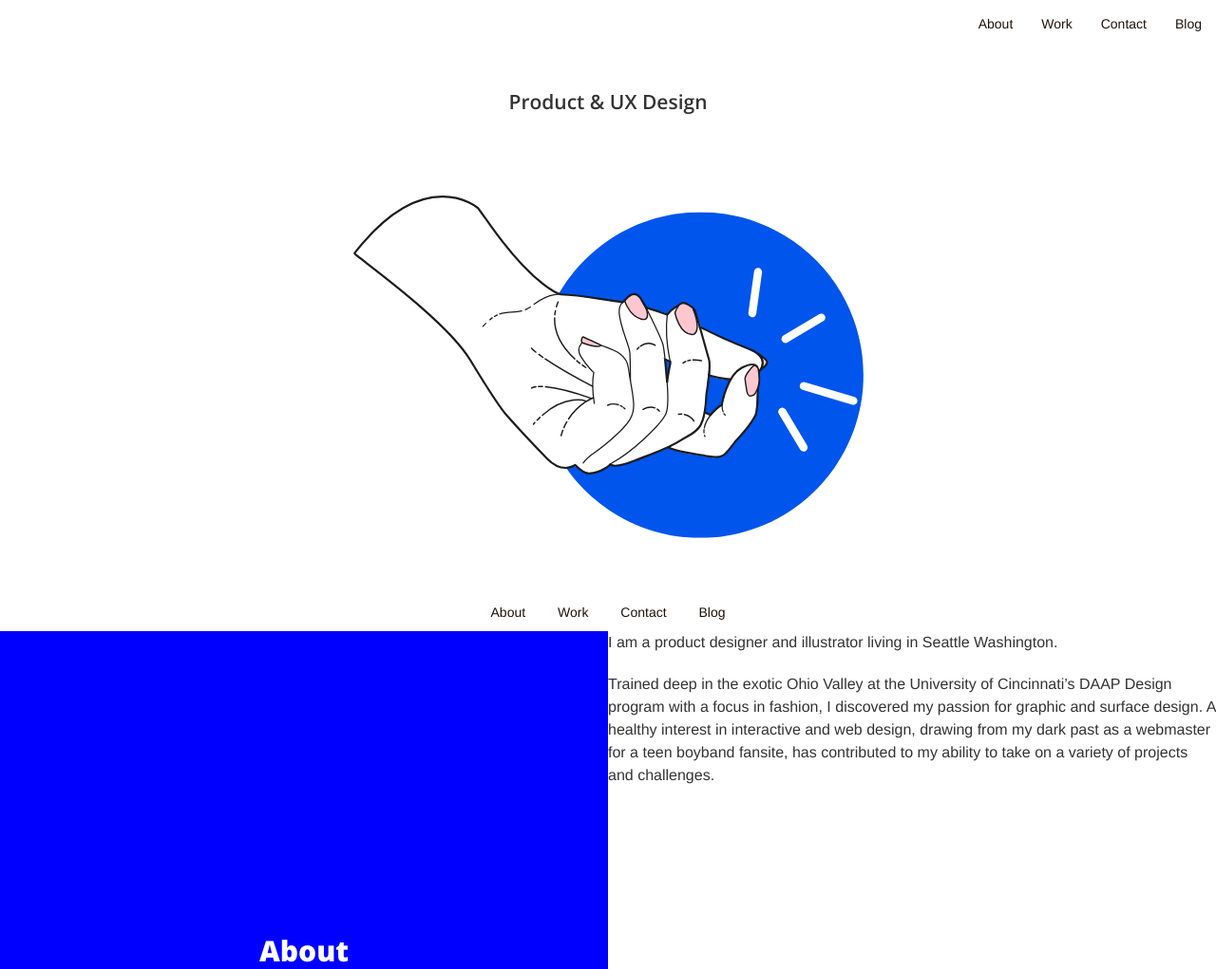
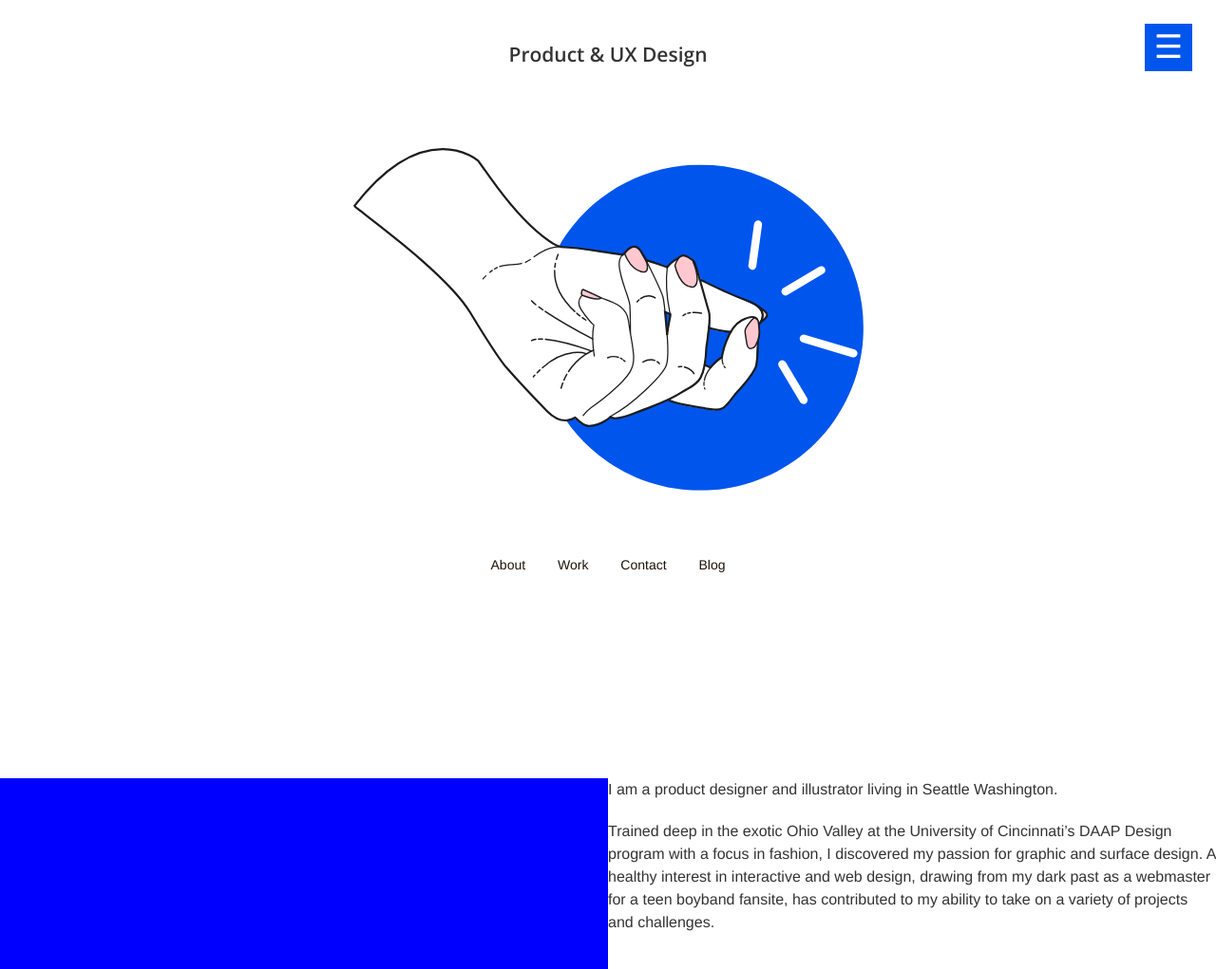
Before and after one commit to factoryhands/factoryhands.github.io, a website: page index.html in a window 1280 px wide. Shown: the top 1021 px of the page at 95% size. Drawn offline with nearby package versions, Linux system fonts and the light colour scheme.

Commit message:
adding new menu functionality

```diff
--- /dev/null
+++ b/css/hamburger-nav.css
@@ -0,0 +1,69 @@
+.menu, .menu-bg, .menu-burger {
+  z-index:1;
+  position: fixed;
+  width: 50px;
+  height: 50px;
+  font-size: 34px;
+  text-align: center;
+  right: 25px;
+  top: 25px;
+  overflow: hidden;
+}
+
+.menu-bg {
+  background: #0055ed;
+}
+.menu-bg.fs {
+  z-index:1;
+  transform: translate3d(50%, -50%, 0);
+  width: 300vw;
+  height: 300vw;
+}
+
+.menu-burger {
+  z-index:1;
+  -webkit-user-select: none;
+  cursor: pointer;
+  transition: .4s;
+  transform-origin: center;
+  color: white;
+}
+
+.menu-items {
+  z-index:1;
+  transition: .1s;
+  position: absolute;
+  font-weight: bold;
+  font-size: 40px;
+  letter-spacing: 10px;
+  color: white;
+  width: 100%;
+  text-align: center;
+  opacity: 0;
+  transition: .4s;
+  margin-top: 100px;
+  pointer-events: none;
+}
+.menu-items div {
+  opacity: 0;
+  margin-top: 0px;
+}
+.menu-items.fs {
+  pointer-events: auto;
+  opacity: 1;
+}
+.menu-items.fs div {
+  opacity: 1;
+  margin-top: 75px;
+}
+
+.content {
+  padding: 100px 50px;
+  line-height: 1.62em;
+  color: #444;
+}
+.content h1 {
+  font-weight: bold;
+  font-size: 2em;
+  margin-bottom: 1em;
+}
--- a/css/theme.css
+++ b/css/theme.css
@@ -33,95 +33,6 @@ p {
   padding: 0;
 }
 
-/*NAVBAR FONT*/
-.navbar-default .navbar-header .navbar-brand {
-  color: #333333;
-  font-family: 'Open Sans', 'Helvetica Neue', Arial, sans-serif;
-  font-weight: 700;
-}
-/*NAVBAR LIST ITEM FONT*/
-.navbar-default .nav > li > a,
-.navbar-default .nav > li > a:focus {
-  font-weight: 700;
-  font-size: 13px;
-  color: #222222;
-}
-/*MOBILE NAVBAR LIST ITEM FONT HOVER*/
-.navbar-default .nav > li > a:hover,
-.navbar-default .nav > li > a:focus:hover {
-  color: blue;
-}
-
-/*MOBILE NAVBAR TRANSPARENT*/
- @media only screen and (max-width : 480px) {
-  .navbar-default {
-    background-color: transparent;
-    border-color: transparent;
-  }
-  .navbar-brand {
-    display: none;
-  }
-
-  .navbar-default .navbar-collapse, .navbar-default .navbar-form {
-    border-color: transparent;
-  }
-}
-
-/*Mobile Navbar Button Bootstrap Overrides*/
-.navbar-default .navbar-toggle {
-  border-color: transparent;
-}
-
-/* Portrait tablets and small desktops */
-@media (min-width: 768px) {
-  .navbar-default {
-    background-color: transparent;
-    border-color: rgba(255, 255, 255, 0.3);
-  }
-  .navbar-default .navbar-header .navbar-brand {
-    color: rgba(255, 255, 255, 0.7);
-  }
-  .navbar-default .navbar-header .navbar-brand:hover,
-  .navbar-default .navbar-header .navbar-brand:focus {
-    color: white;
-  }
-  .navbar-default .nav > li > a,
-  .navbar-default .nav > li > a:focus {
-    color: rgba(255, 255, 255, 0.7);
-  }
-  .navbar-default .nav > li > a:hover,
-  .navbar-default .nav > li > a:focus:hover {
-    color: white;
-  }
-  .navbar-default.affix {
-    background-color: white;
-    border-color: rgba(34, 34, 34, 0.05);
-  }
-  .navbar-default.affix .navbar-header .navbar-brand {
-    color: #1E130A;
-    font-size: 14px;
-  }
-  .navbar-default.affix .navbar-header .navbar-brand:hover,
-  .navbar-default.affix .navbar-header .navbar-brand:focus {
-    color: blue;
-  }
-  .navbar-default.affix .nav > li > a,
-  .navbar-default.affix .nav > li > a:focus {
-    color: #222222;
-  }
-  .navbar-default.affix .nav > li > a:hover,
-  .navbar-default.affix .nav > li > a:focus:hover {
-    color: blue;
-  }
-}
-
-  @media only screen and (min-width : 480px) {
-    .navbar-default {
-      background-color: none;
-      border-color: none;
-    }
-  }
-
 header {
   width: 100%;
   min-height: auto;
@@ -137,7 +48,7 @@ header .header-content {
   width: 100%;
 }
 
-/* Portrait tablets and small desktops
+/* Portrait tablets and small desktops */
 @media (min-width: 768px) {
   header {
     min-height: 100%;
@@ -166,7 +77,7 @@ header .header-content {
   margin-top: 0;
 }
 
-/* Project Name & Description */
+/* Project Name & Description
 .portfolio-box {
   position: relative;
   display: block;
--- a/index.html
+++ b/index.html
@@ -22,6 +22,9 @@
     <!-- Theme CSS -->
     <link href="css/theme.css" rel="stylesheet">
 
+    <!-- Hamburger Nav CSS -->
+    <link href="css/hamburger-nav.css" rel="stylesheet">
+
     <!-- Page CSS -->
     <link href="css/index.css" rel="stylesheet">
 
@@ -35,25 +38,13 @@
 
 <body id="page-top">
 
-    <nav id="mainNav">
-            <div class="collapse navbar-collapse" id="bs-example-navbar-collapse-1">
-                <ul class="nav navbar-nav navbar-right">
-                    <li>
-                        <a class="page-scroll" href="#about">About</a>
-                    </li>
-                    <li>
-                        <a class="page-scroll" href="#work">Work</a>
-                    </li>
-                    <li>
-                        <a class="page-scroll" href="#contact">Contact</a>
-                    </li>
-                    <li>
-                        <a class="page-scroll" href="http://factoryhands.design/blog" target="_blank">Blog</a>
-                    </li>
-                </ul>
-            </div>
+    <div class="menu-bg"></div>
+        <div class="menu-burger">☰</div>
+        <div class="menu-items">
+            <div>CALL</div>
+            <div>DRIVE</div>
+            <div>MAIL</div>
         </div>
-    </nav>
 
     <header>
             <div class="header-stuff no-padding">
@@ -199,11 +190,15 @@
 
     <!-- Plugin JavaScript -->
     <script src="https://cdnjs.cloudflare.com/ajax/libs/jquery-easing/1.3/jquery.easing.min.js"></script>
-    <script src="vendor/scrollreveal/scrollreveal.min.js"></script>
+
+    <!-- Hamburger Menu JavaScript -->
+    <script src="js/hamburger-menu.js"></script>
 
     <!-- Theme JavaScript -->
     <script src="js/creative.js"></script>
 
+
+
 </body>
 
 </html>
--- a/js/creative.js
+++ b/js/creative.js
@@ -8,7 +8,7 @@
         var $anchor = $(this);
         console.log($($anchor.attr('href')).offset());
         $('html, body').stop().animate({
-            scrollTop: ($($anchor.attr('href')).offset().top - 50)
+            scrollTop: ($($anchor.attr('href')).offset().top)
         }, 1250, 'easeInOutExpo');
         event.preventDefault();
     });
@@ -16,7 +16,7 @@
     // Scale div to be size of viewport
     function thirty_pc() {
         var height = $(window).height();
-        var thirtypc = (100 * height) / 100 - 50;
+        var thirtypc = (100 * height) / 100 ;
         thirtypc = parseInt(thirtypc) + 'px';
         $(".full, .header-content").css('height',thirtypc);
     }
@@ -44,5 +44,4 @@
             top: 100
         }
     })
-
 })(jQuery); // End of use strict
--- /dev/null
+++ b/js/hamburger-menu.js
@@ -0,0 +1,9 @@
+(function($) {
+    "use strict"; // Start of use strict
+
+	$('.menu-burger, .menu-items').on('click', function() {
+  	$('.menu-bg, .menu-items, .menu-burger').toggleClass('fs');
+  	$('.menu-burger').text() == "☰" ? $('.menu-burger').text('✕') : $('.menu-burger').text('☰');
+	});
+
+})(jQuery); // End of use strict
```
Also changed, not shown: oh-hey.html (+0 -33 lines).
